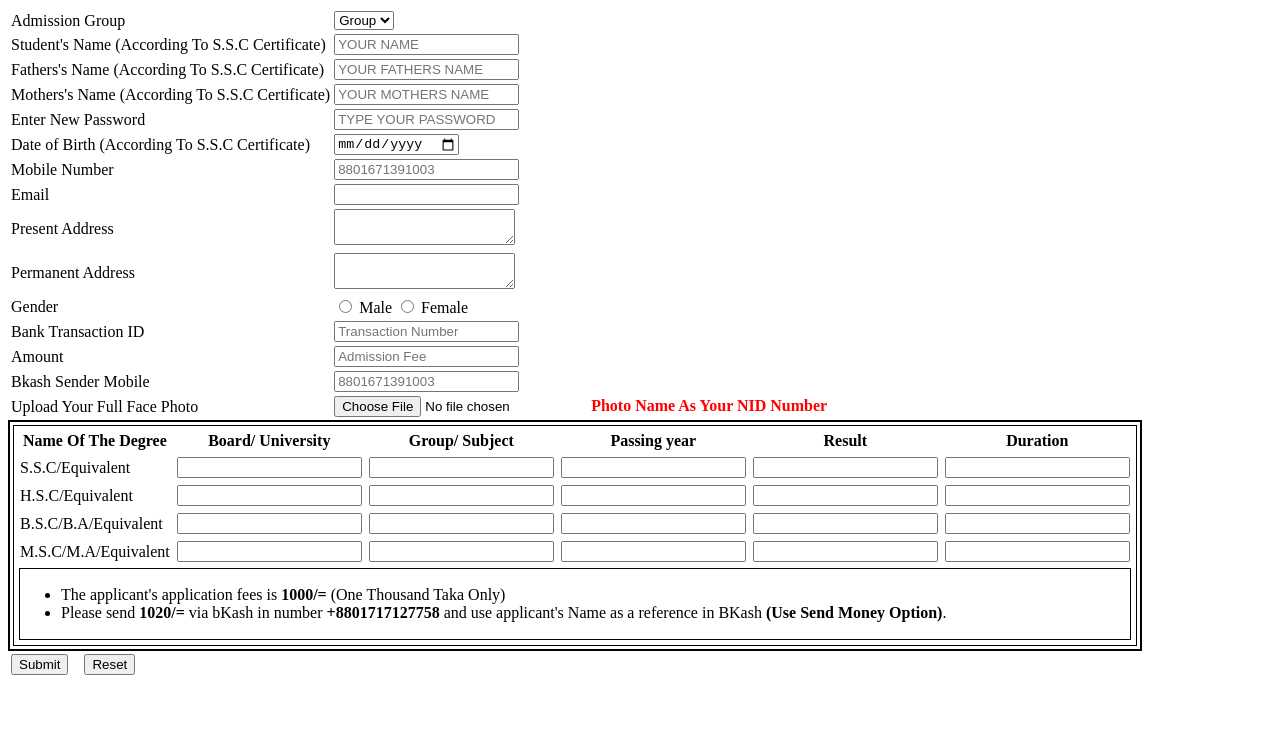
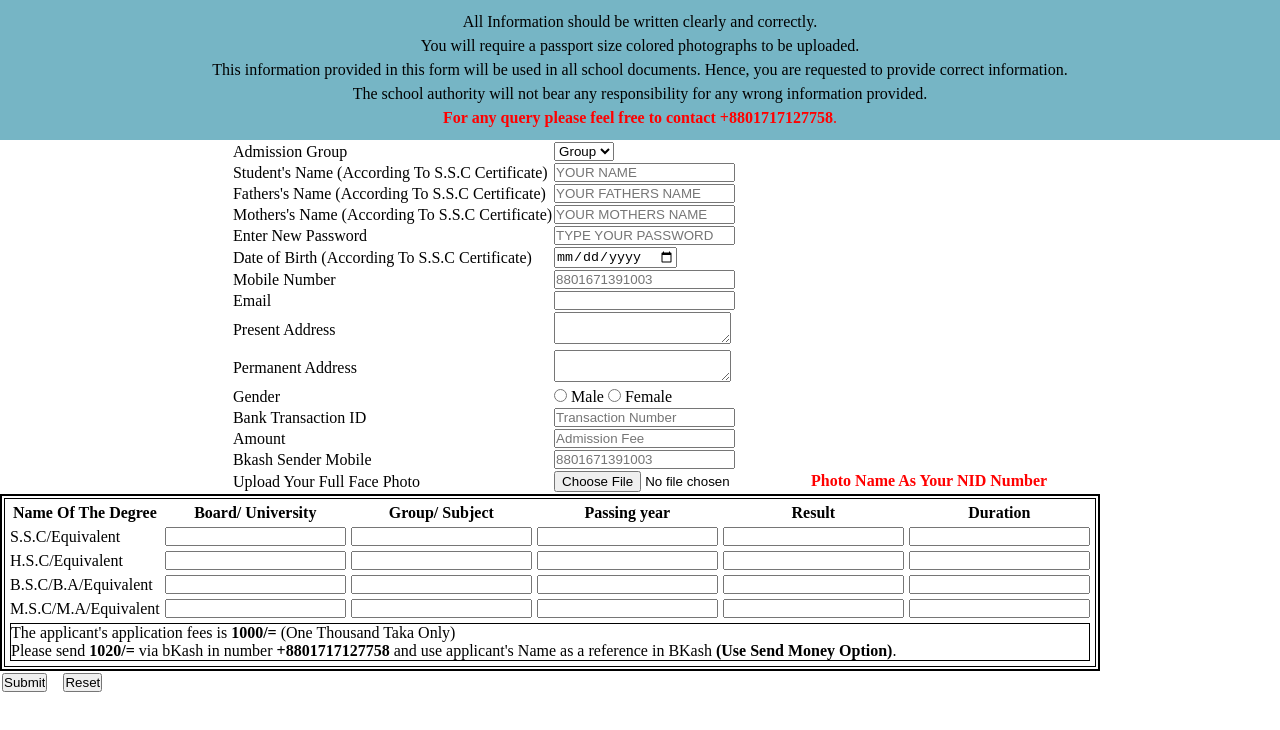
Before and after one commit to sharfuddinzishan/evening-iu, a plain HTML site: page index.html in a window 1280 px wide. Drawn offline with Linux system fonts and the light colour scheme.

Commit message:
Styling Notification and table

```diff
--- /dev/null
+++ b/admission.css
@@ -0,0 +1,26 @@
+*{
+    margin: 0;
+    padding: 0;
+}
+.notification-section{
+    padding: 10px 5px;
+}
+.bg-info{
+    background-color: #76b5c5;
+}
+.text-center{
+    text-align: center;
+}
+.lh-1{
+    line-height: 1.5em;
+}
+.text-danger{
+    color: red;
+}
+.align-center{
+display: flex;
+justify-content: center;
+}
+.form-section{
+
+}
--- a/index.html
+++ b/index.html
@@ -1,13 +1,37 @@
 <!DOCTYPE html>
 <html lang="en">
   <head>
-    <meta charset="UTF-8">
-    <meta http-equiv="X-UA-Compatible" content="IE=edge">
-    <meta name="viewport" content="width=device-width, initial-scale=1.0">
+    <meta charset="UTF-8" />
+    <meta http-equiv="X-UA-Compatible" content="IE=edge" />
+    <meta name="viewport" content="width=device-width, initial-scale=1.0" />
+    <link rel="stylesheet" href="./admission.css" />
     <title>HTML Form</title>
   </head>
   <body>
+    <section class="notification-section bg-info">
+      <p class="text-center lh-1">
+        All Information should be written clearly and correctly.
+      </p>
+      <p class="text-center lh-1">
+        You will require a passport size colored photographs to be uploaded.
+      </p>
+      <p class="text-center lh-1">
+        This information provided in this form will be used in all school
+        documents. Hence, you are requested to provide correct information.
+      </p>
+      <p class="text-center lh-1">
+        The school authority will not bear any responsibility for any wrong
+        information provided.
+      </p>
+      <p class="text-center lh-1 text-danger">
+        <b>For any query please feel free to contact</b>
+        <strong>+8801717127758</strong>.
+      </p>
+    </section>
+
+    <section class="form-section">
       <form action="#" method="post">
+        <div class="payment-info align-center">
           <table>
             <tr>
               <td>Admission Group</td>
@@ -23,97 +47,156 @@
             <tr>
               <td>Student's Name (According To S.S.C Certificate)</td>
               <td>
-                    <input type="text" name="sname" id="sname" placeholder="YOUR NAME">
+                <input
+                  type="text"
+                  name="sname"
+                  id="sname"
+                  placeholder="YOUR NAME"
+                />
               </td>
             </tr>
             <tr>
               <td>Fathers's Name (According To S.S.C Certificate)</td>
               <td>
-                    <input type="text" name="sname" id="sname" placeholder="YOUR FATHERS NAME">
+                <input
+                  type="text"
+                  name="sname"
+                  id="sname"
+                  placeholder="YOUR FATHERS NAME"
+                />
               </td>
             </tr>
             <tr>
               <td>Mothers's Name (According To S.S.C Certificate)</td>
               <td>
-                    <input type="text" name="sname" id="sname" placeholder="YOUR MOTHERS NAME">
+                <input
+                  type="text"
+                  name="sname"
+                  id="sname"
+                  placeholder="YOUR MOTHERS NAME"
+                  required
+                />
               </td>
             </tr>
             <tr>
               <td>Enter New Password</td>
               <td>
-                    <input type="password" name="pass1" id="" placeholder="TYPE YOUR PASSWORD">
+                <input
+                  type="password"
+                  name="pass1"
+                  id=""
+                  placeholder="TYPE YOUR PASSWORD"
+                />
               </td>
             </tr>
             <tr>
-                <td>Date of Birth  (According To S.S.C Certificate)</td>
+              <td>Date of Birth (According To S.S.C Certificate)</td>
               <td>
-                    <input type="date" name="dob" id="">
+                <input type="date" name="dob" id="" />
               </td>
             </tr>
             <tr>
               <td>Mobile Number</td>
               <td>
-                    <input type="tel" id="" name="phone" placeholder="8801671391003" pattern="[0-9]{3}[0-9]{4}[0-9]{6}" required/>
+                <input
+                  type="tel"
+                  id=""
+                  name="phone"
+                  placeholder="8801671391003"
+                  pattern="[0-9]{3}[0-9]{4}[0-9]{6}"
+                  required
+                />
               </td>
             </tr>
             <tr>
               <td>Email</td>
               <td>
-                    <input type="email" name="email" id="">
+                <input type="email" name="email" id="" />
               </td>
             </tr>
             <tr>
               <td>Present Address</td>
               <td>
-                    <textarea name="present-address" id="" cols="20" rows="2"></textarea>
+                <textarea
+                  name="present-address"
+                  id=""
+                  cols="20"
+                  rows="2"
+                ></textarea>
               </td>
             </tr>
             <tr>
               <td>Permanent Address</td>
               <td>
-                    <textarea name="permanent-address" id="" cols="20" rows="2"></textarea>
+                <textarea
+                  name="permanent-address"
+                  id=""
+                  cols="20"
+                  rows="2"
+                ></textarea>
               </td>
             </tr>
             <tr>
               <td>Gender</td>
               <td>
-                    <input type="radio" name="gender" id="Male" value="M">
+                <input type="radio" name="gender" id="Male" value="M" />
                 <label for="Male">Male</label>
-                    <input type="radio" name="gender" id="Female" value="F">
+                <input type="radio" name="gender" id="Female" value="F" />
                 <label for="Female">Female</label>
               </td>
             </tr>
             <tr>
               <td>Bank Transaction ID</td>
               <td>
-                    <input type="text" name="transactionId" id="" placeholder="Transaction Number">
+                <input
+                  type="text"
+                  name="transactionId"
+                  id=""
+                  placeholder="Transaction Number"
+                />
               </td>
             </tr>
             <tr>
               <td>Amount</td>
               <td>
-                    <input type="number" name="fee" id="" placeholder="Admission Fee">
+                <input
+                  type="number"
+                  name="fee"
+                  id=""
+                  placeholder="Admission Fee"
+                />
               </td>
             </tr>
             <tr>
               <td>Bkash Sender Mobile</td>
               <td>
-                    <input type="tel" id="" name="bkash" placeholder="8801671391003" pattern="[0-9]{3}[0-9]{4}[0-9]{6}" required/>
+                <input
+                  type="tel"
+                  id=""
+                  name="bkash"
+                  placeholder="8801671391003"
+                  pattern="[0-9]{3}[0-9]{4}[0-9]{6}"
+                  required
+                />
               </td>
             </tr>
             <tr>
               <td>Upload Your Full Face Photo</td>
               <td>
-                    <input type="file" name="photo" id="">
-                    <span style="color:red; font-weight: bolder;">Photo Name As Your NID Number</span>
+                <input type="file" name="photo" id="" />
+                <span style="color: red; font-weight: bolder"
+                  >Photo Name As Your NID Number</span
+                >
               </td>
             </tr>
           </table>
+        </div>
 
-        <table style="border: 2px solid black;">
+        <div class="education-info">
+          <table style="border: 2px solid black">
             <tr>
               <td>
-                    <table cellspacing="5"  style="border: 1px solid black;">
+                <table cellspacing="5" style="border: 1px solid black">
                   <tr>
                     <th>Name Of The Degree</th>
                     <th>Board/ University</th>
@@ -125,80 +208,88 @@
                   <tr>
                     <td>S.S.C/Equivalent</td>
                     <td>
-                                <input type="text" name="boardUniversity" id="">
+                      <input type="text" name="boardUniversity" id="" />
                     </td>
                     <td>
-                                <input type="text" name="groupSubject" id="">
+                      <input type="text" name="groupSubject" id="" />
                     </td>
                     <td>
-                                <input type="number" name="passing" id="">
+                      <input type="number" name="passing" id="" />
                     </td>
                     <td>
-                                <input type="number" name="result" id="">
+                      <input type="number" name="result" id="" />
                     </td>
                     <td>
-                                <input type="number" name="duration" id="">
+                      <input type="number" name="duration" id="" />
                     </td>
                   </tr>
                   <tr>
                     <td>H.S.C/Equivalent</td>
                     <td>
-                                <input type="text" name="boardUniversity" id="">
+                      <input type="text" name="boardUniversity" id="" />
                     </td>
                     <td>
-                                <input type="text" name="groupSubject" id="">
+                      <input type="text" name="groupSubject" id="" />
                     </td>
                     <td>
-                                <input type="number" name="passing" id="">
+                      <input type="number" name="passing" id="" />
                     </td>
                     <td>
-                                <input type="number" name="result" id="">
+                      <input type="number" name="result" id="" />
                     </td>
                     <td>
-                                <input type="number" name="duration" id="">
+                      <input type="number" name="duration" id="" />
                     </td>
                   </tr>
                   <tr>
                     <td>B.S.C/B.A/Equivalent</td>
                     <td>
-                                <input type="text" name="boardUniversity" id="">
+                      <input type="text" name="boardUniversity" id="" />
                     </td>
                     <td>
-                                <input type="text" name="groupSubject" id="">
+                      <input type="text" name="groupSubject" id="" />
                     </td>
                     <td>
-                                <input type="number" name="passing" id="">
+                      <input type="number" name="passing" id="" />
                     </td>
                     <td>
-                                <input type="number" name="result" id="">
+                      <input type="number" name="result" id="" />
                     </td>
                     <td>
-                                <input type="number" name="duration" id="">
+                      <input type="number" name="duration" id="" />
                     </td>
                   </tr>
                   <tr>
                     <td>M.S.C/M.A/Equivalent</td>
                     <td>
-                                <input type="text" name="boardUniversity" id="">
+                      <input type="text" name="boardUniversity" id="" />
                     </td>
                     <td>
-                                <input type="text" name="groupSubject" id="">
+                      <input type="text" name="groupSubject" id="" />
                     </td>
                     <td>
-                                <input type="number" name="passing" id="">
+                      <input type="number" name="passing" id="" />
                     </td>
                     <td>
-                                <input type="number" name="result" id="">
+                      <input type="number" name="result" id="" />
                     </td>
                     <td>
-                                <input type="number" name="duration" id="">
+                      <input type="number" name="duration" id="" />
                     </td>
                   </tr>
-                        <tr id="info" >
-                            <td colspan="6" style="border: 1px solid black;">
+                  <tr id="info">
+                    <td colspan="6" style="border: 1px solid black">
                       <ul>
-                                    <li>The applicant's application fees is <b>1000/=</b> (One Thousand Taka Only)</li>
-                                    <li>Please send <b>1020/=</b> via bKash in number <strong>+8801717127758</strong> and use applicant's Name as a reference in BKash <b>(Use Send Money Option)</b>.</li>
+                        <li>
+                          The applicant's application fees is <b>1000/=</b> (One
+                          Thousand Taka Only)
+                        </li>
+                        <li>
+                          Please send <b>1020/=</b> via bKash in number
+                          <strong>+8801717127758</strong> and use applicant's
+                          Name as a reference in BKash
+                          <b>(Use Send Money Option)</b>.
+                        </li>
                       </ul>
                     </td>
                   </tr>
@@ -206,15 +297,23 @@
               </td>
             </tr>
           </table>
+        </div>
 
+        <div class="form-submit">
           <table>
             <tr>
               <td>
-                    <input type="Submit" name="save" value="Submit"/>&nbsp;&nbsp;&nbsp;
-                    <input type="reset" value="Reset"/>
+                <input
+                  type="Submit"
+                  name="save"
+                  value="Submit"
+                />&nbsp;&nbsp;&nbsp;
+                <input type="reset" value="Reset" />
               </td>
             </tr>
           </table>
+        </div>
       </form>
+    </section>
   </body>
 </html>
```
Lines whose indentation alone changed are shown as unchanged.
